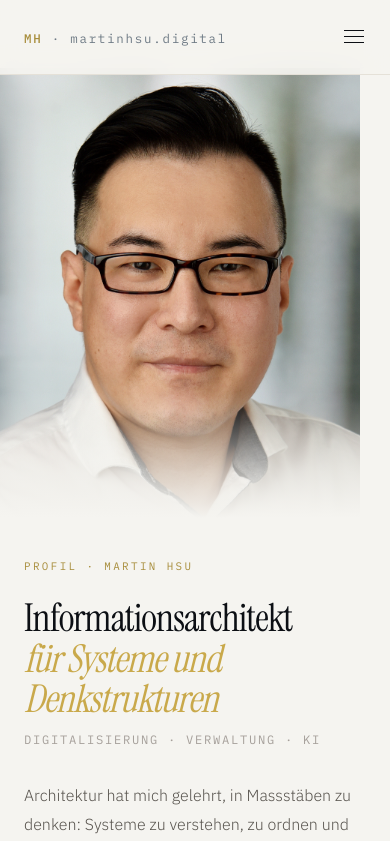
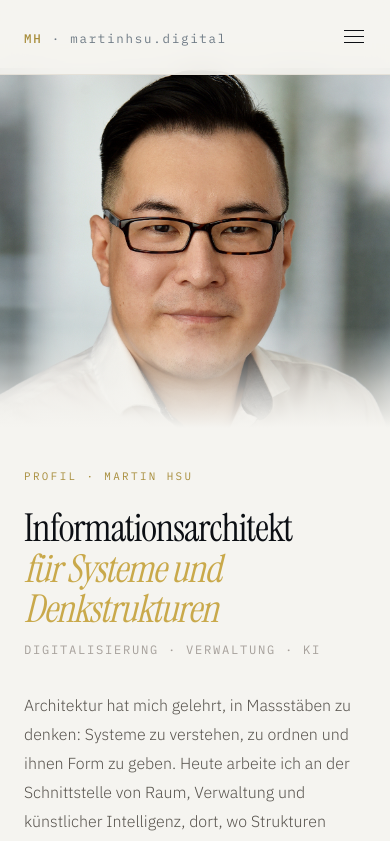
Before and after one commit to hsumartin/hsu-digital, a Next.js app: page /ueber-mich in a window 390 px wide. Shown: the top 841 px of the page. Built offline with nearby package versions, Linux system fonts and the light colour scheme.

Commit message:
fix: balance mobile profile portrait layout

```diff
--- a/src/components/ueber-mich/ProfileHero.tsx
+++ b/src/components/ueber-mich/ProfileHero.tsx
@@ -7,7 +7,7 @@ export default function ProfileHero() {
       aria-label="Profil"
     >
       {/* Portrait */}
-      <div className="relative overflow-hidden max-[900px]:aspect-[4/5] max-[900px]:max-h-[450px]">
+      <div className="relative overflow-hidden max-[900px]:w-full max-[900px]:h-[clamp(360px,72vw,450px)]">
         <Image
           src="/uploads/DSC_7508_4a.jpg"
           alt="Portrait Martin Hsu"
```
